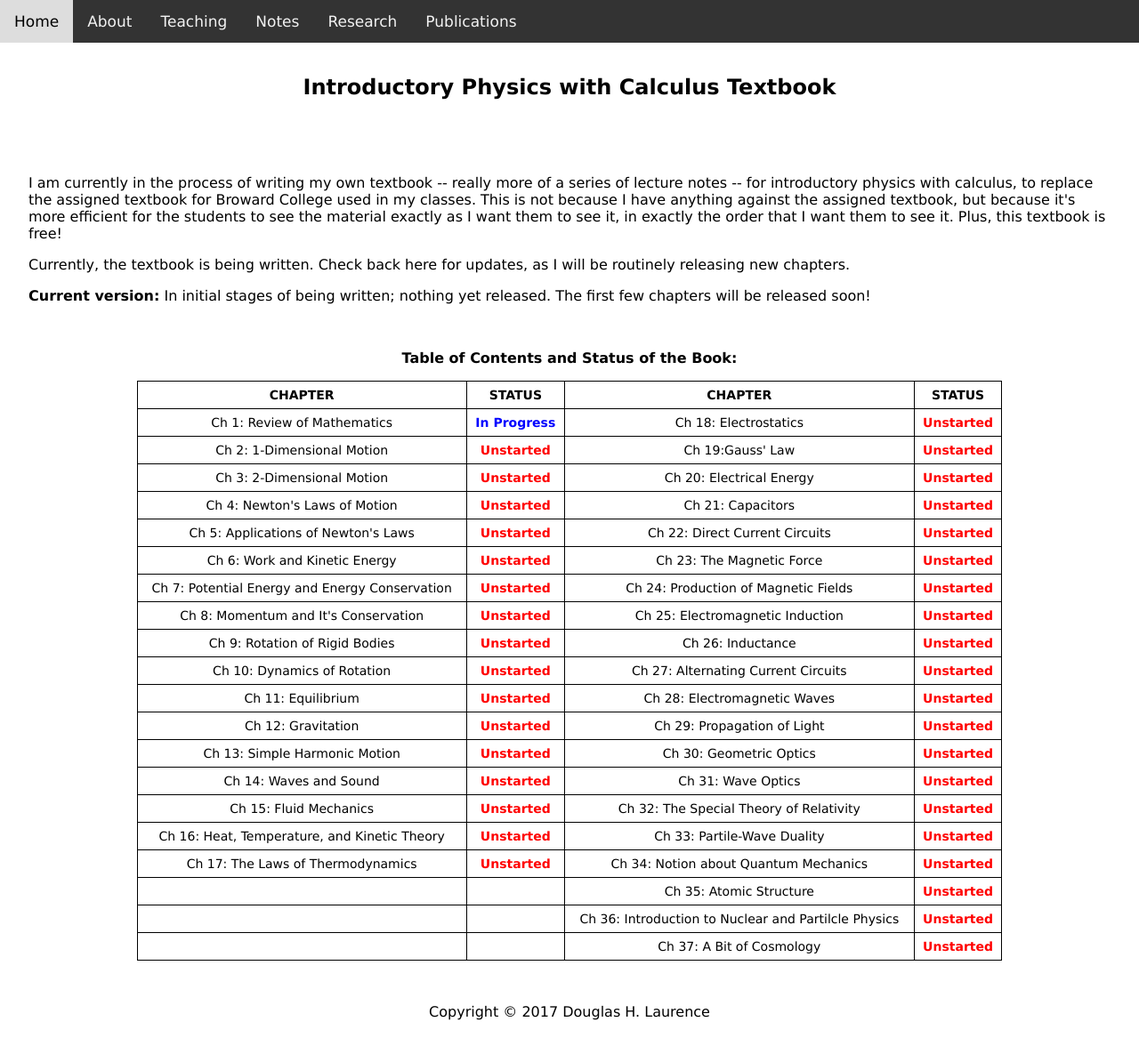
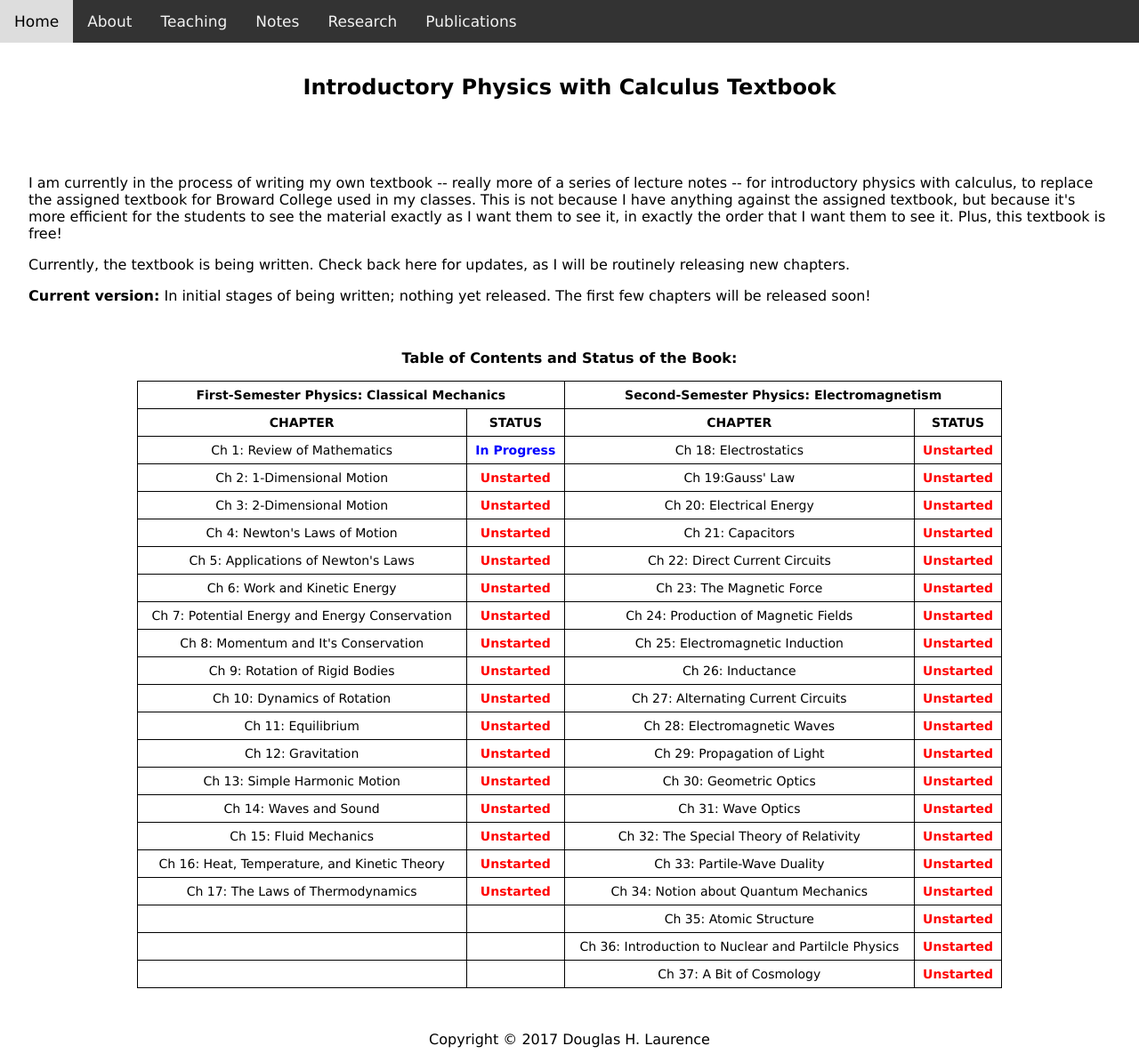
Before and after one commit to dhlaurence/dhlaurence.github.io, a Jekyll site: the page built from uptextbook.html, in a window 1280 px wide. Shown: the whole page at 89% size. Built offline with Jekyll 4.4.1, drawn with Linux system fonts in a browser that asks for light colours; before the commit the page ends 1163 px from its top, so only the background shows below that.

Commit message:
Update uptextbook.html

```diff
--- a/uptextbook.html
+++ b/uptextbook.html
@@ -28,6 +28,10 @@ title: University Physics Textbook
   <p><center><b>Table of Contents and Status of the Book:</b></center></p>
 
   <center><table style="width:80%">
+  <tr>
+    <th colspan="2">First-Semester Physics: Classical Mechanics</th>
+    <th colspan="2">Second-Semester Physics: Electromagnetism</th>
+  </tr>
   <tr>
     <th>CHAPTER</th>
     <th>STATUS</th>
```
